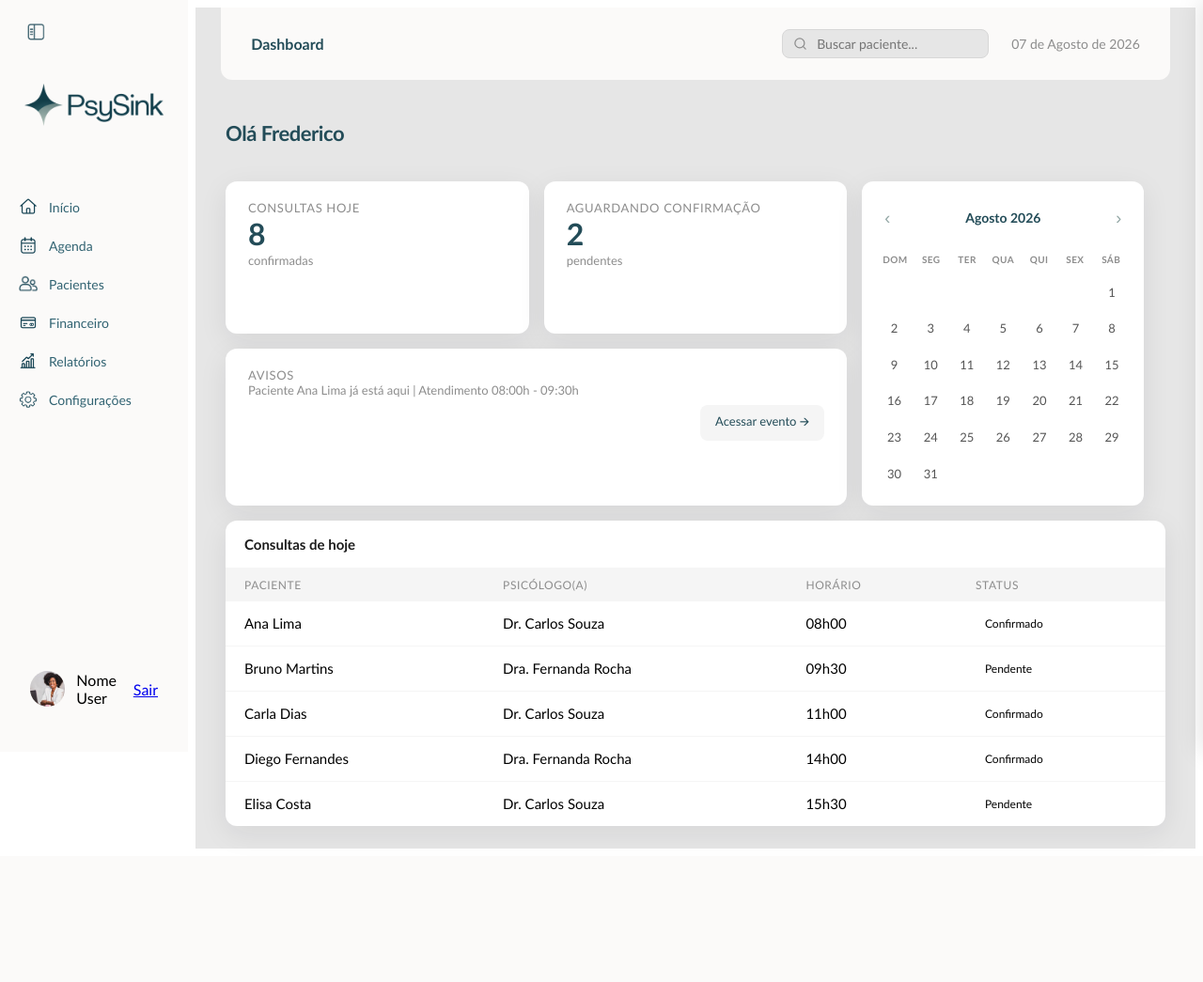
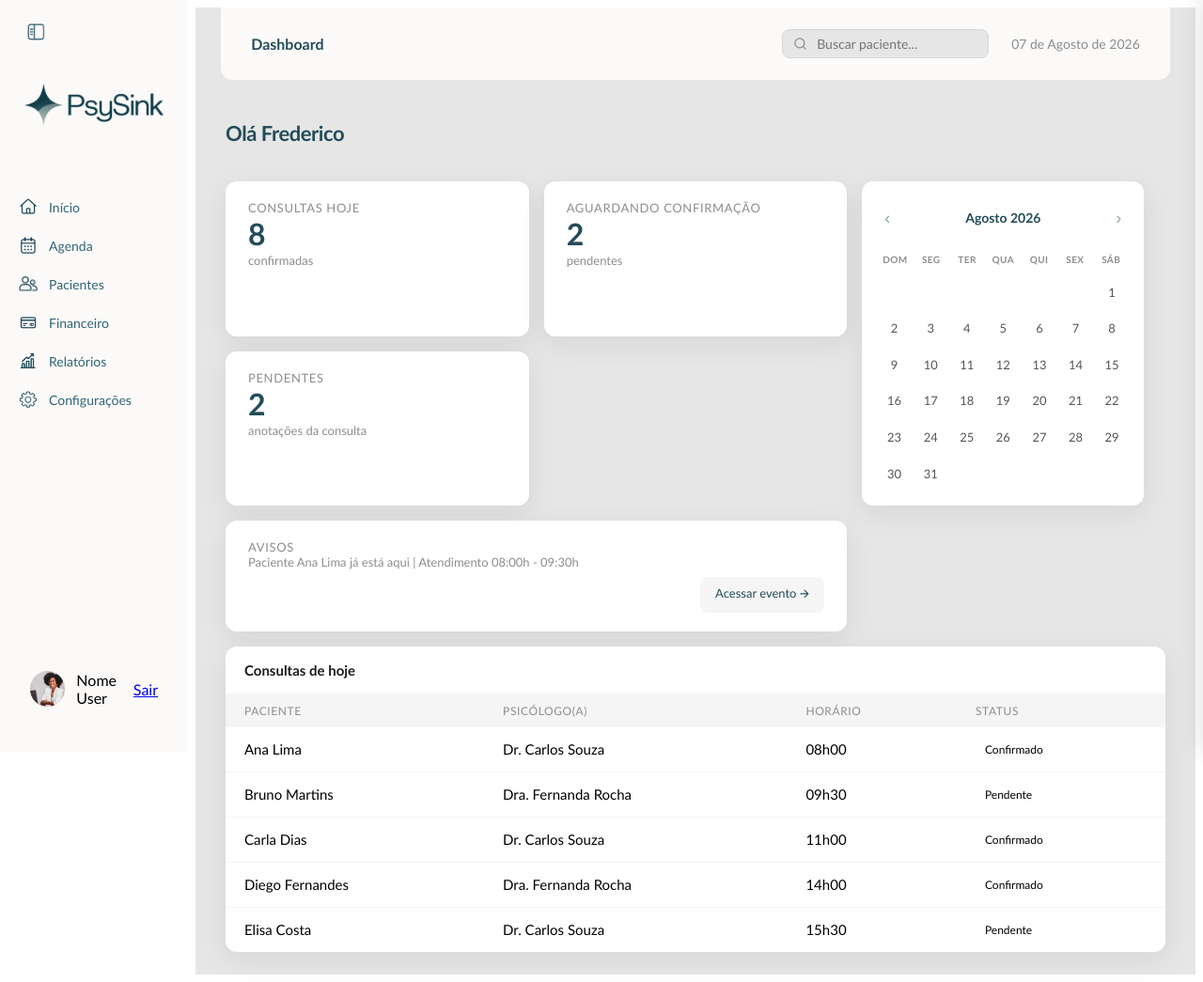
Before and after one commit to anamifischer/Psynk, a PHP site: page /app/pages/admin/dashboard.php in a window 1280 px wide, after a click that opens the changed part. Shown: the whole page at 94% size. Before the commit the page ends 903 px from the top, so only its background shows below. Run offline with PHP 8.4, Linux system fonts and the light colour scheme; some libraries are stand-ins or nearby versions.

Commit message:
itens mockados clicáveis para drawer

```diff
--- a/app/pages/admin/dashboard.php
+++ b/app/pages/admin/dashboard.php
@@ -34,6 +34,12 @@
                 <div class="cartaoTitulo">Aguardando Confirmação</div>
                 <div class="cartaoValor">2</div>
                 <div class="cartaoLegenda">pendentes</div>
+            </div>
+
+            <div class="cartao" onclick="toggleList('listaPendenteAnotação')">
+                <div class="cartaoTitulo">Pendentes</div>
+                <div class="cartaoValor">2</div>
+                <div class="cartaoLegenda">anotações da consulta</div>
             </div>
 
             <div class="cartao-aviso">
@@ -79,31 +85,31 @@
                 </thead>
                 <tbody>
                     <tr>
-                        <td>Ana Lima</td>
+                        <td><span class="link-paciente" onclick="abrirDrawer('Ana Lima')">Ana Lima</span></td>
                         <td>Dr. Carlos Souza</td>
                         <td>08h00</td>
                         <td><span class="badge badge-green">Confirmado</span></td>
                     </tr>
                     <tr>
-                        <td>Bruno Martins</td>
+                        <td><span class="link-paciente" onclick="abrirDrawer('Bruno Martins')">Bruno Martins</span></td>
                         <td>Dra. Fernanda Rocha</td>
                         <td>09h30</td>
                         <td><span class="badge badge-orange">Pendente</span></td>
                     </tr>
                     <tr>
-                        <td>Carla Dias</td>
+                        <td><span class="link-paciente" onclick="abrirDrawer('Carla Dias')">Carla Dias</span></td>
                         <td>Dr. Carlos Souza</td>
                         <td>11h00</td>
                         <td><span class="badge badge-green">Confirmado</span></td>
                     </tr>
                     <tr>
-                        <td>Diego Fernandes</td>
+                        <td><span class="link-paciente" onclick="abrirDrawer('Diego Fernandes')">Diego Fernandes</span></td>
                         <td>Dra. Fernanda Rocha</td>
                         <td>14h00</td>
                         <td><span class="badge badge-green">Confirmado</span></td>
                     </tr>
                     <tr>
-                        <td>Elisa Costa</td>
+                        <td><span class="link-paciente" onclick="abrirDrawer('Elisa Costa')">Elisa Costa</span></td>
                         <td>Dr. Carlos Souza</td>
                         <td>15h30</td>
                         <td><span class="badge badge-orange">Pendente</span></td>
@@ -127,16 +133,49 @@
                 </thead>
                 <tbody>
                     <tr>
-                        <td>Bruno Martins</td>
+                        <td><span class="link-paciente" onclick="abrirDrawer('Bruno Martins')">Bruno Martins</span></td>
                         <td>Dra. Fernanda Rocha</td>
                         <td>09h30</td>
                         <td><button class="btn btn-sm">Confirmar</button></td>
                     </tr>
                     <tr>
-                        <td>Elisa Costa</td>
+                        <td><span class="link-paciente" onclick="abrirDrawer('Elisa Costa')">Elisa Costa</span></td>
                         <td>Dr. Carlos Souza</td>
                         <td>15h30</td>
                         <td><button class="btn btn-sm">Confirmar</button></td>
+                    </tr>
+                </tbody>
+            </table>
+        </div>
+
+        <div id="listaPendenteAnotação" class="collapse-list">
+            <div class="section-header">
+                <span class="section-title">Anotações pendentes de lançar</span>
+            </div>
+            <table class="data-table">
+                <thead>
+                    <tr>
+                        <th>Paciente</th>
+                        <th>Psicólogo(a)</th>
+                        <th>Data da consulta</th>
+                        <th>Horário</th>
+                        <th>Ação</th>
+                    </tr>
+                </thead>
+                <tbody>
+                    <tr>
+                        <td><span class="link-paciente" onclick="abrirDrawer('Ana Lima')">Ana Lima</span></td>
+                        <td>Dr. Carlos Souza</td>
+                        <td>05/08/2026</td>
+                        <td>14h00</td>
+                        <td><button class="btn btn-sm btn-secondary" onclick="abrirModal('Ana Lima', 1)">Lançar</button></td>
+                    </tr>
+                    <tr>
+                        <td><span class="link-paciente" onclick="abrirDrawer('Bruno Lima')">Bruno Lima</span></td>
+                        <td>Dra. Fernanda Rocha</td>
+                        <td>04/08/2026</td>
+                        <td>09h30</td>
+                        <td><button class="btn btn-sm btn-secondary" onclick="abrirModal('Bruno Martins', 0)">Lançar</button></td>
                     </tr>
                 </tbody>
             </table>
```
